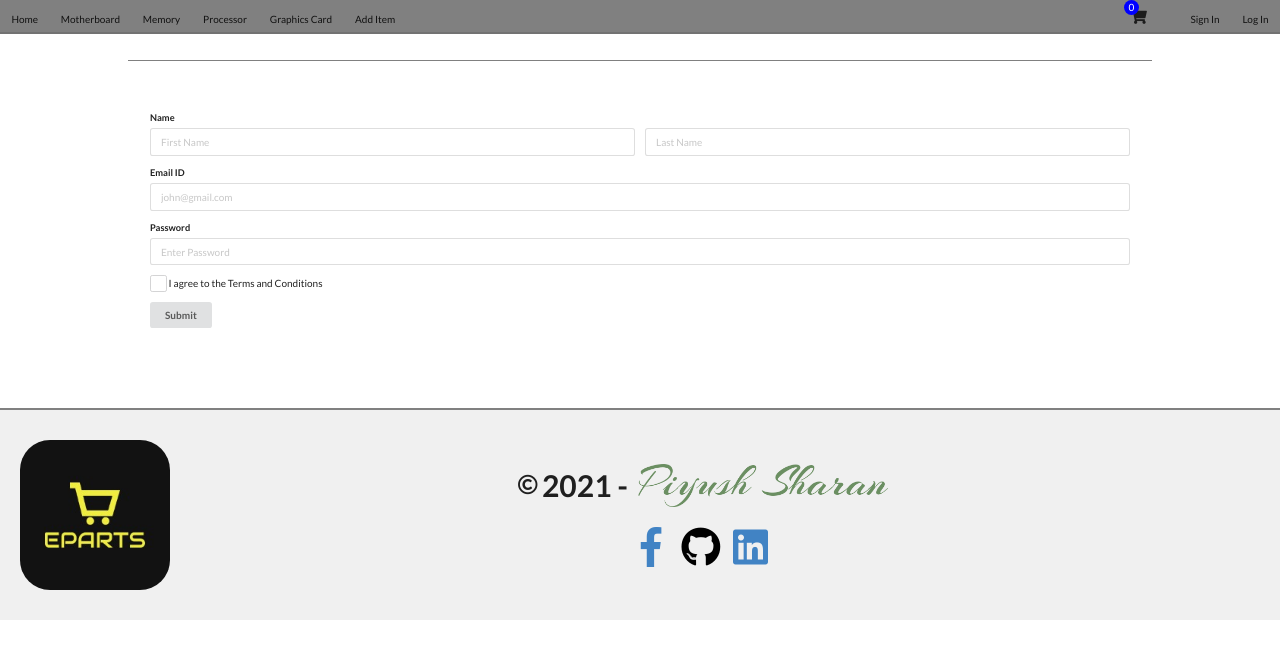
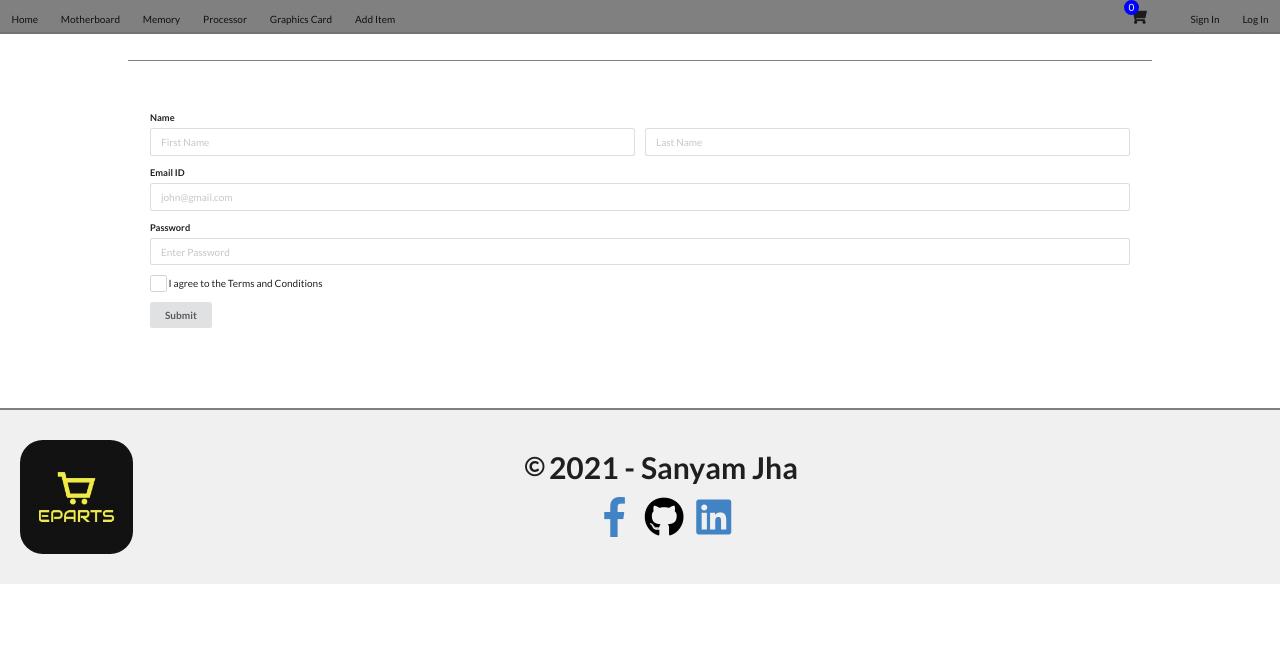
Before and after one commit to pi-sharan/eCommerce-React, a React (Create React App) app: page /sign-in in a window 1280 px wide. Shown: the top 658 px of the page. Built offline with nearby package versions, Linux system fonts and the light colour scheme; no server answers.

Commit message:
Changed name in Footer

```diff
--- a/src/Components/Footer.js
+++ b/src/Components/Footer.js
@@ -8,19 +8,15 @@ const Footer = () => {
             <div className="mainInfo">
                 <div className="copyrightAndName">
                     <i class="copyright outline icon big"></i>
-                    <span className="year">2021 - </span>
-                    <img src="/images/myname.png" />
+                    <span className="year">2021 - Sanyam Jha </span>
                 </div>
                 <div className="icons">
-                    {/* <i class="envelope icon huge"></i> */}
-                    {/* <i class="facebook icon"></i> */}
                     <a href="https://www.facebook.com/ThePiyushSharan" target="_blank">
                         <i class="facebook f icon huge"></i>
                     </a>
                     <a href="https://github.com/pi-sharan" target="_blank">
                         <i class="github icon huge"></i>
                     </a>
-                    {/* <i class="instagram icon huge"></i> */}
                     <a href="https://www.linkedin.com/in/piyush-sharan-16456645/" target="_blank">
                         <i class="linkedin icon huge"></i>
                     </a>
--- a/src/css/Footer.css
+++ b/src/css/Footer.css
@@ -14,7 +14,7 @@
 
 .Footer > img {
     border-radius: 20%;
-    height:150px;
+    height: 3cm;
     width: auto;
     margin-left: 20px;
 }
```
Also changed, not shown: 1 other file (tests, documents, lock files or other folders).
